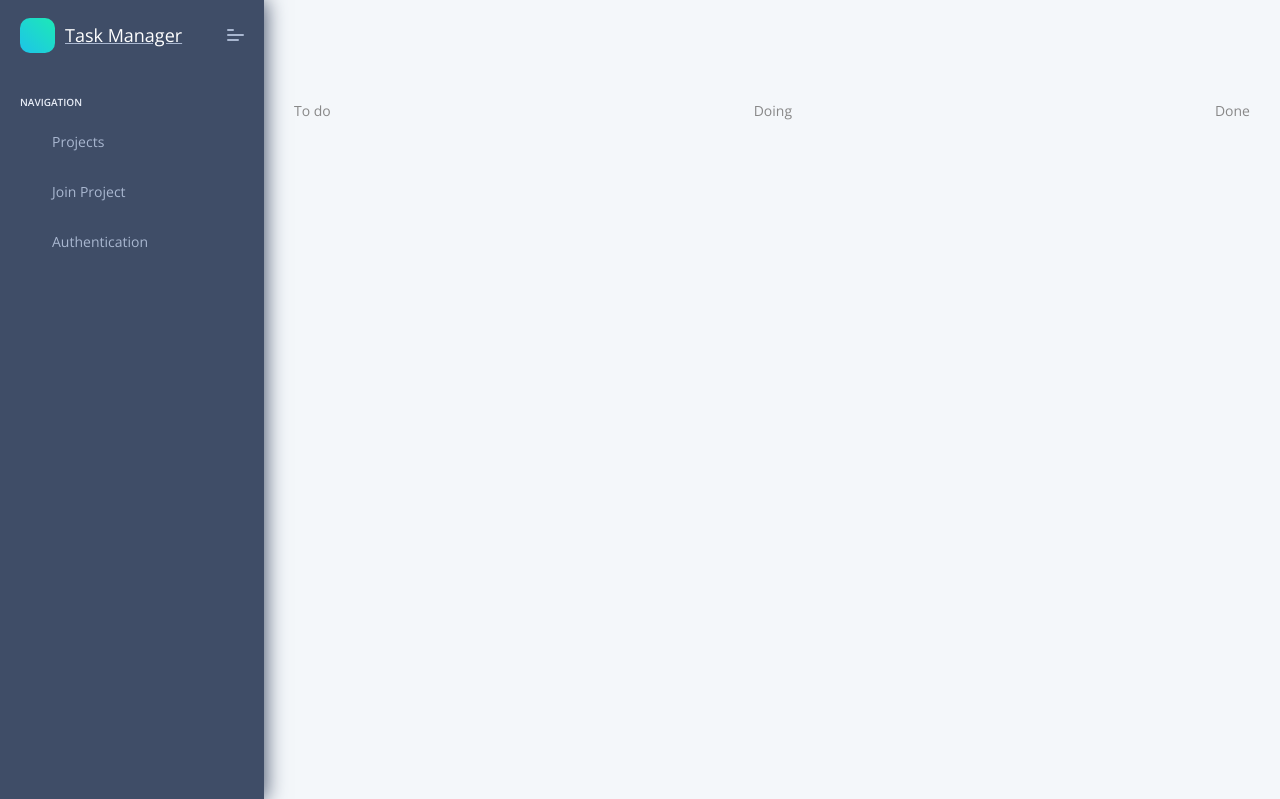
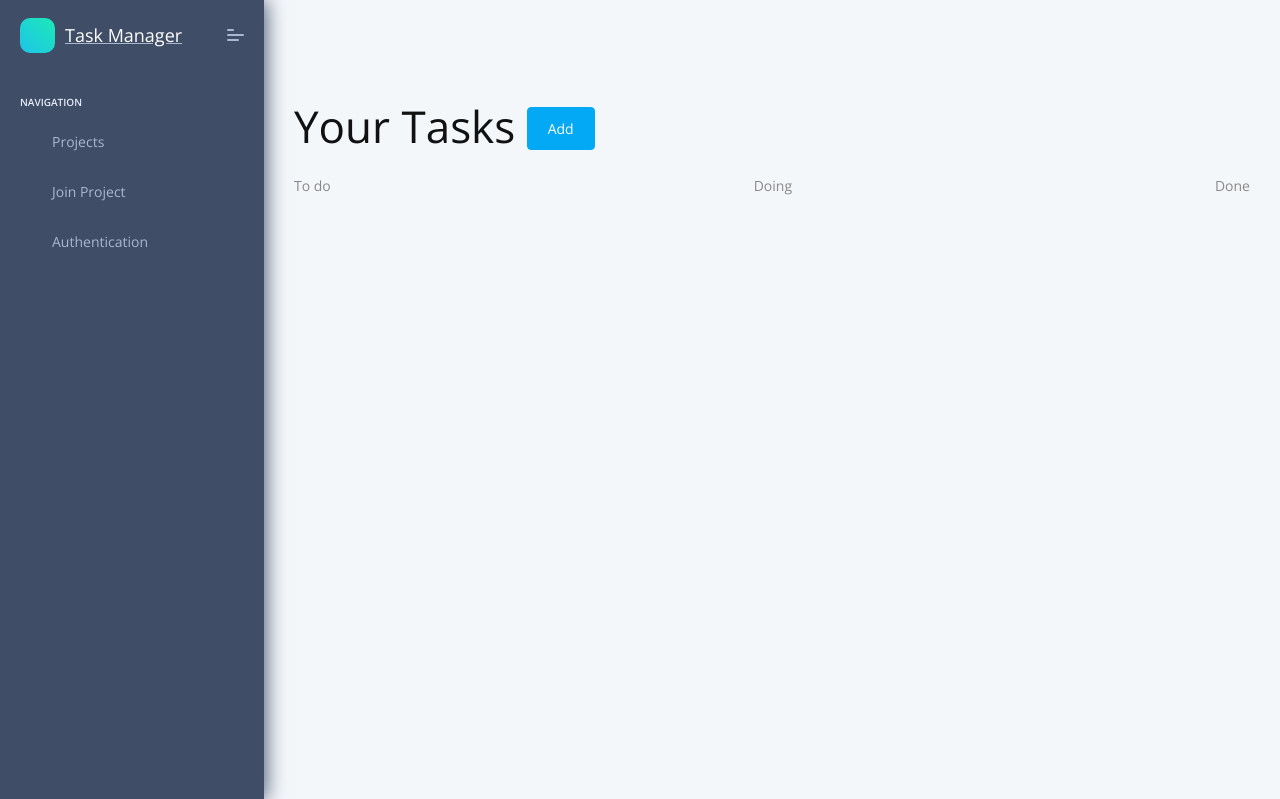
Before and after one commit to kapitoshk4/task-manager, a Django app: template templates/tasks/task_list.html in a window 1280 px wide. Shown: the top 799 px of the page. Run offline with Django 5.2, Linux system fonts and the light colour scheme; the template is opened without the code that fills it, so the values that code supplies are empty; some libraries are stand-ins or nearby versions.

Commit message:
Add classes to tag in task_list

```diff
--- a/templates/tasks/task_list.html
+++ b/templates/tasks/task_list.html
@@ -1,39 +1,55 @@
 {% extends "layouts/base.html" %}
 
 {% block content %}
+      <div class="page-header-title">
+        <h2 class="m-b-20">Your Tasks
+            <a href="#" class="btn btn-primary float-right">Add</a>
+        </h2>
+      </div>
       <ul class="tasks__list">
-
-        <li>
+        <li class="tasks__list-item">
           <ul class="tasks__list-type">
-            <li>To do</li>
+            <li class="tasks__list-type-status">To do</li>
             {% if task_list %}
               {% for task in task_list %}
                 {% if task.status == "TD" %}
-                  <li><a href="#">{{ task.name }} ({{ task.deadline }})</a></li>
+                  <li class="tasks__list-type-task">
+                    <a href="#">{{ task.name }}</a>
+                    <p>({{ task.deadline }})</p>
+                  </li>
+                  <hr style="border:2px solid white; width: 80%">
                 {% endif %}
               {% endfor %}
             {% endif %}
           </ul>
         </li>
-        <li>
+        <li class="tasks__list-item">
           <ul class="tasks__list-type">
-            <li>Doing</li>
+            <li class="tasks__list-type-status">Doing</li>
             {% if task_list %}
               {% for task in task_list %}
                 {% if task.status == "DG" %}
-                  <li><a href="#">{{ task.name }} ({{ task.deadline }})</a></li>
+                  <li class="tasks__list-type-task">
+                    <a href="#">{{ task.name }}</a>
+                    <p>({{ task.deadline }})</p>
+                  </li>
+                  <hr style="border:2px solid white; width: 80%">
                 {% endif %}
               {% endfor %}
             {% endif %}
           </ul>
         </li>
-        <li>
+        <li class="tasks__list-item">
           <ul class="tasks__list-type">
-            <li>Done</li>
+            <li class="tasks__list-type-status">Done</li>
             {% if task_list %}
               {% for task in task_list %}
                 {% if task.status == "DE" %}
-                  <li><a href="#">{{ task.name }} ({{ task.deadline }})</a></li>
+                  <li class="tasks__list-type-task">
+                    <a href="#">{{ task.name }}</a>
+                    <p>({{ task.deadline }})</p>
+                  </li>
+                  <hr style="border:2px solid white; width: 80%">
                 {% endif %}
               {% endfor %}
             {% endif %}
```
